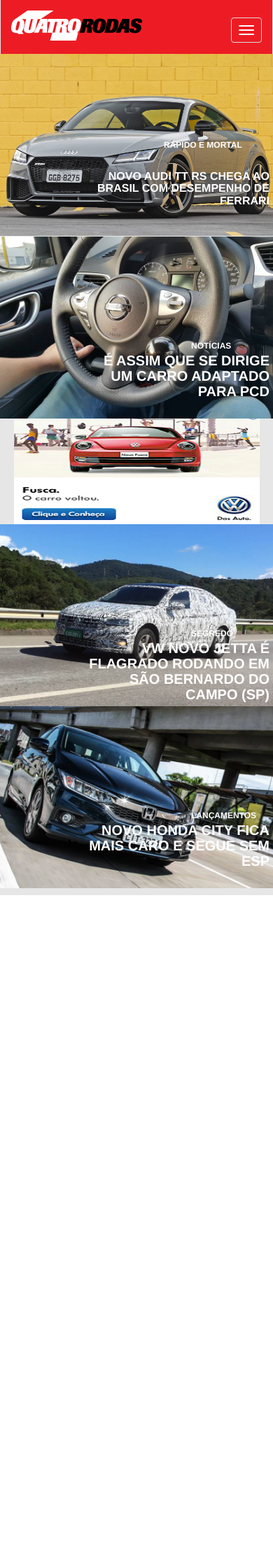
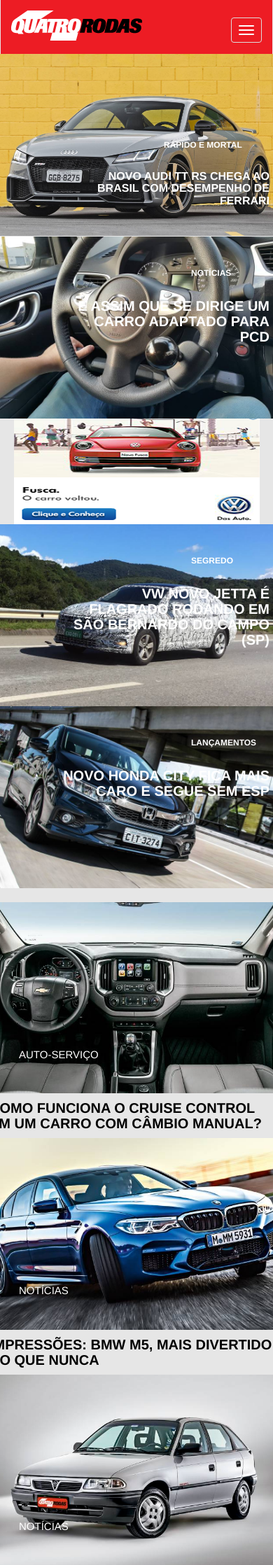
Before and after one commit to alvadorn/quatrorodas-abril, a PHP site: page / in a window 390 px wide; the page is wider, and only the part inside the window is pictured. Shown: the part 50-2286 px from the top of that part at 70% size. Before the commit the page ends 1329 px from the top of that part, so only its background shows below. Run offline with PHP 8.4, Linux system fonts and the light colour scheme.

Commit message:
Finishing layout

```diff
--- a/app.css
+++ b/app.css
@@ -163,7 +163,7 @@
 
 .h3-alts {
     left: 70%;
-    top: 50%;
+    top: 45%;
     display: block;
     position: absolute;
     color: white;
@@ -173,7 +173,7 @@
 
 .h4-alts {
     position: absolute;
-    top: 60%;
+    top: 55%;
     display: block;
     left: 30%;
     text-align: right;
@@ -212,6 +212,41 @@
     margin-left: 5%;
 }
 
+.navbar-collapse.collapse.in {
+    height: auto;
+}
+
+.secundarios {
+    padding: 0 !important;
+    margin-top: 10px;
+}
+
+.secundarios img {
+    display: block;
+    width: 100%;
+    height: auto;
+    position: relative;
+}
+
+
+.fix {
+    padding-left: 0 !important;
+    padding-right: 10px !important;
+}
+.h3-free {
+    position: absolute;
+    color: white;
+    top: 58%;
+    left: 10%;
+    font-size: 15px;
+}
+
+.h4-free {
+    color: black;
+    font-weight: bold;
+    font-size: 20px;
+}
+
 @media screen and (max-width: 600px) {
 
     .navbar-red {
@@ -248,9 +283,23 @@
 
     .h3-alts {
         text-align: right;
+        top: 10%;
         margin-right: 100px;
         position: absolute;
     }
+
+    .h4-alts {
+        top: 30%;
+        left: 20%;
+        margin-left: 10px;
+        position: absolute;
+        text-align: right;
+    }
+
+    .hide {
+        display: none;
+    }
+
 }
 
 @media (min-width: 768px) and (max-width: 1024px) {
@@ -266,4 +315,8 @@
     .navbar-header {
         float:none;
     }
+
+    .hide {
+        display: none;
+    }
 }
--- a/index.html
+++ b/index.html
@@ -50,18 +50,18 @@
                                 <i class="arrow down white"></i>
                             </a>
                         </li>
-                        <li>
-                            <a href="#">GUIA DE COMPRA</a>
+                        <li class="dropdown">
+                            <a href="#">GUIA DE COMPRA <i class="arrow down white"></i></a>
                         </li>
                         <li class="dropdown">
                             <a href="#">TABELA FIPE
                                 <i class="arrow down white"></i>
                             </a>
                         </li>
-                        <li>
+                        <li class="hide">
                             <a href="#">ASSINE</a>
                         </li>
-                        <li>
+                        <li class="hide">
                             <form class="navbar-form navbar-right searchbar">
                                 <input type="text" placeholder="Pesquisar">
                             </form>
@@ -135,9 +135,49 @@
                     </ul>
                 </div>
             </div>
+        </section> </div>
+        <section>
+            <ul class="row secundarios">
+                <li class="col-md-3 fix">
+                    <a href="#">
+                        <figure>
+                            <img src="imgs/free1.jpg" alt="Como funciona o cruise control em um carro com câmbio manual?">
+                            <h3 class="h3-free">Auto-Serviço</h3>
+                            <h4 class="h4-free">Como funciona o cruise control em um carro com câmbio manual?</h4>
+                        </figure>
+                    </a>
+                </li>
+                <li class="col-md-3 fix">
+                        <a href="#">
+                                <figure>
+                                    <img src="imgs/free2.jpg" alt="Impressões: BMW M5, mais divertido do que nunca">
+                                    <h3 class="h3-free">Notícias</h3>
+                                    <h4 class="h4-free">Impressões: BMW M5, mais divertido do que nunca</h4>
+                                </figure>
+                            </a>
+                </li>
+                <li class="col-md-3 fix">
+                        <a href="#">
+                                <figure>
+                                    <img src="imgs/free3.jpg" alt="Grandes Brasileiros: Chevrolet Astra GLS, sucessor do Kadett">
+                                    <h3 class="h3-free">Notícias</h3>
+                                    <h4 class="h4-free">Grandes Brasileiros: Chevrolet Astra GLS, sucessor do Kadett</h4>
+                                </figure>
+                            </a>
+                </li>
+                <li class="col-md-3 fix">
+                        <a href="#">
+                                <figure>
+                                    <img src="imgs/free4.jpg" alt="Novo Mercedes Classe A tem motor Renault e usa eixo de torção">
+                                    <h3 class="h3-free">Notícias</h3>
+                                    <h4 class="h4-free">Novo Mercedes Classe A tem motor Renault e usa eixo de torção</h4>
+                                </figure>
+                            </a>
+                </li>
+            </ul>
         </section>
 
-    </div>
+
 
 
     <script src="app.js"></script>
```
Also changed, not shown: imgs/free1.jpg (added), imgs/free2.jpg (added), imgs/free3.jpg (added), imgs/free4.jpg (added).
